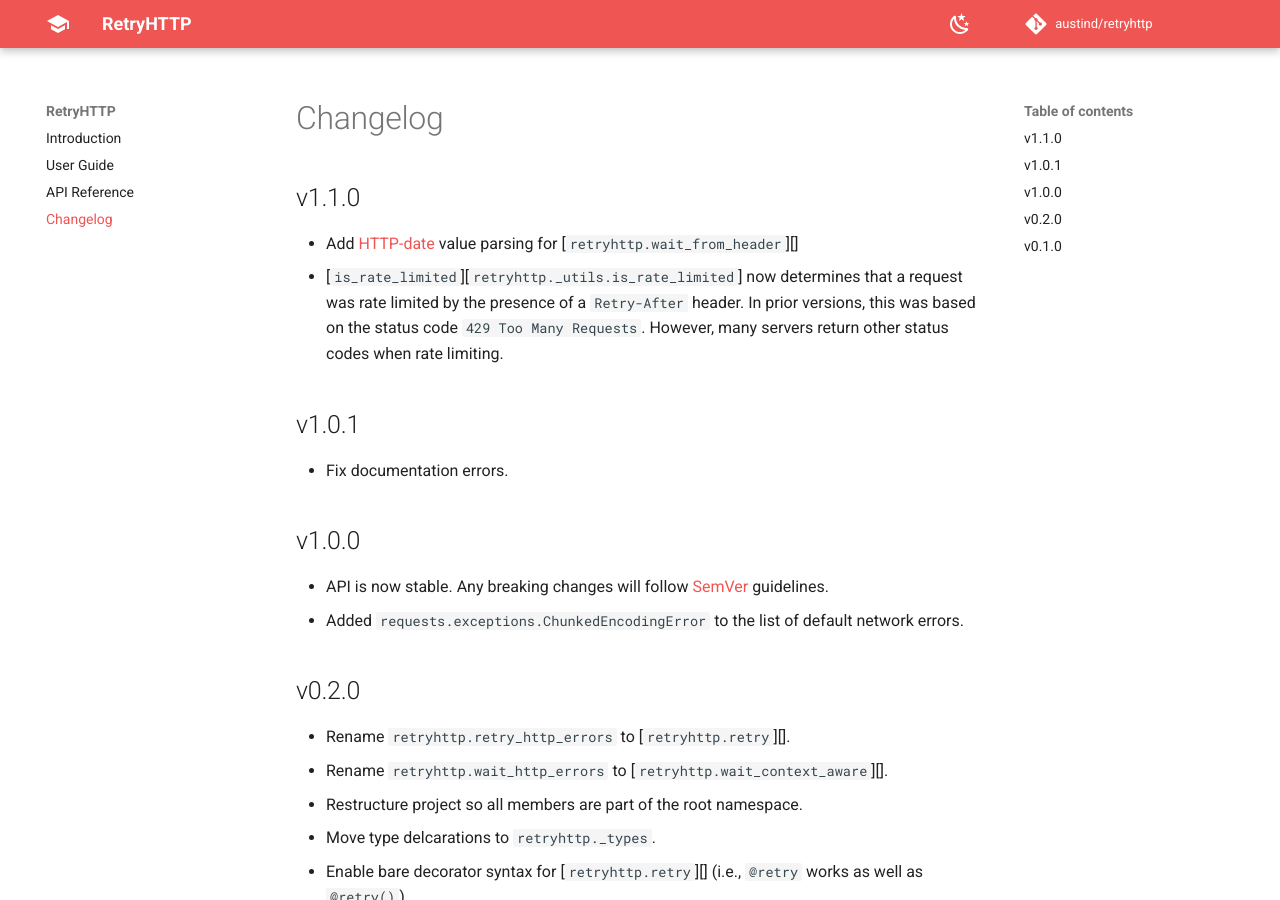
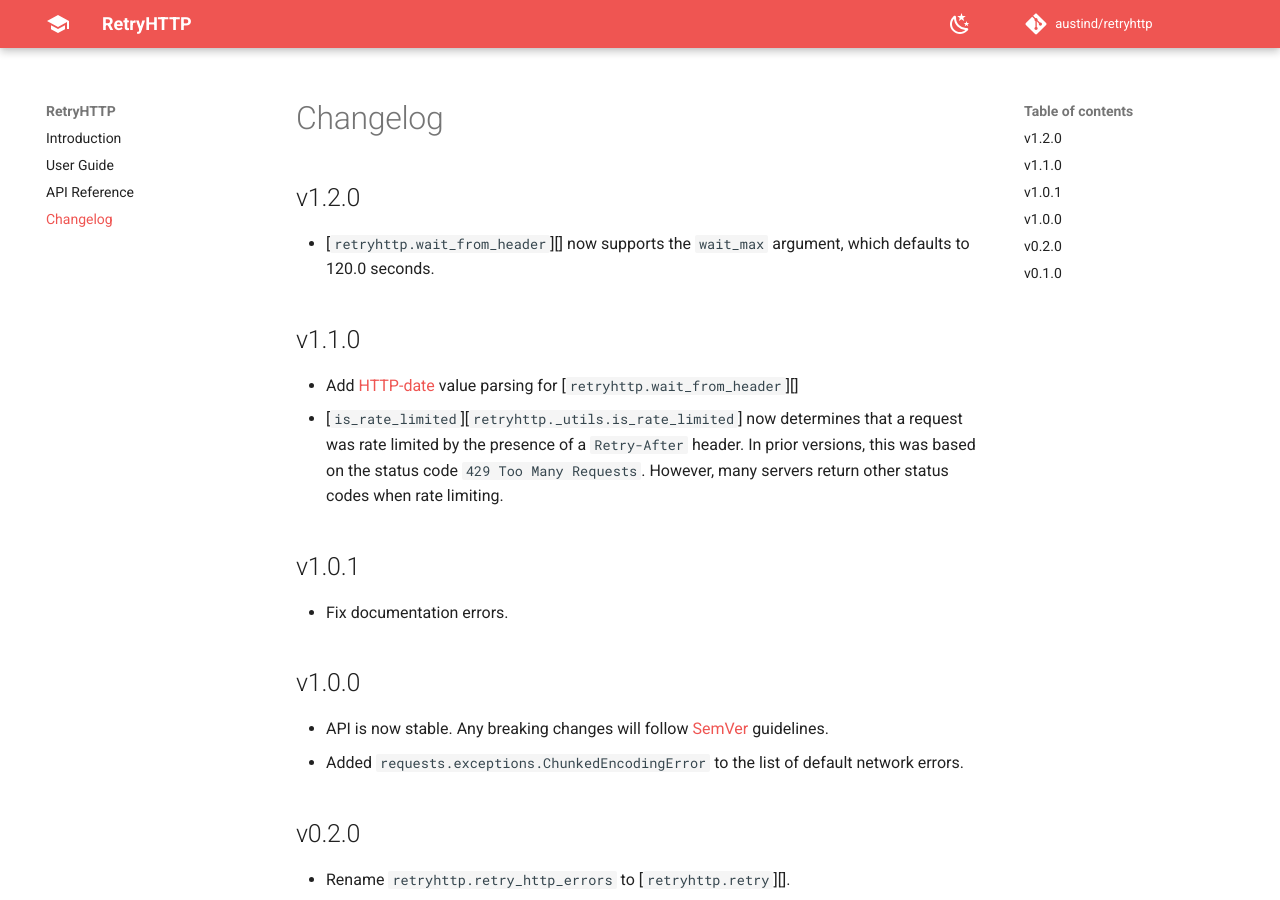
Before and after one commit to austind/retryhttp, an MkDocs documentation site: the page built from docs/changelog.md, in a window 1280 px wide and 900 px high. Built offline with MkDocs 1.6.1 and Material for MkDocs 9.7.7, drawn with Linux system fonts in a browser that asks for light colours; comment, search, counter and statistics services are not loaded.

Commit message:
Update changelog

```diff
--- a/docs/changelog.md
+++ b/docs/changelog.md
@@ -1,4 +1,9 @@
 # Changelog
+
+## v1.2.0
+
+* [`retryhttp.wait_from_header`][] now supports the `wait_max` argument, which defaults
+to 120.0 seconds.
 
 ## v1.1.0
 
```
